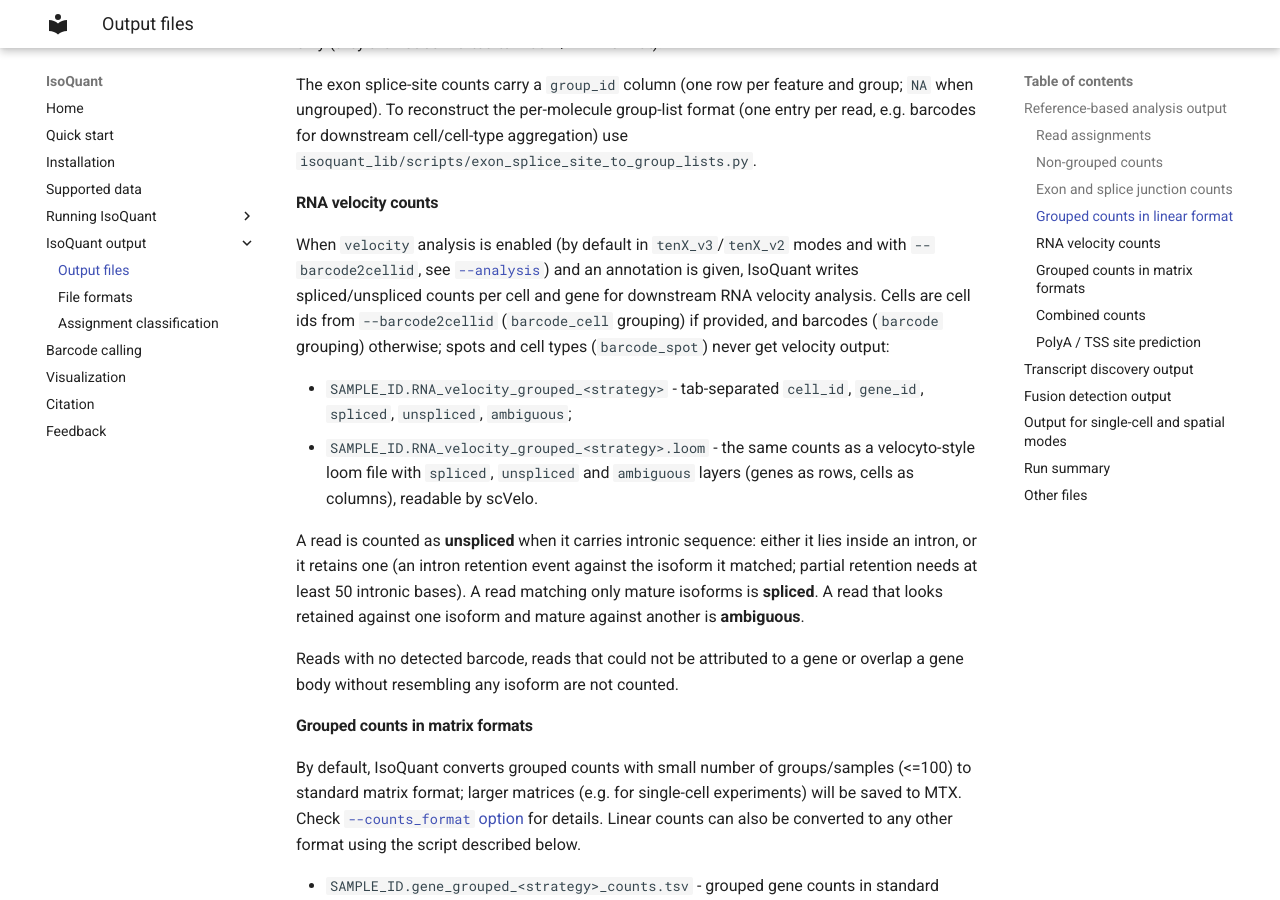
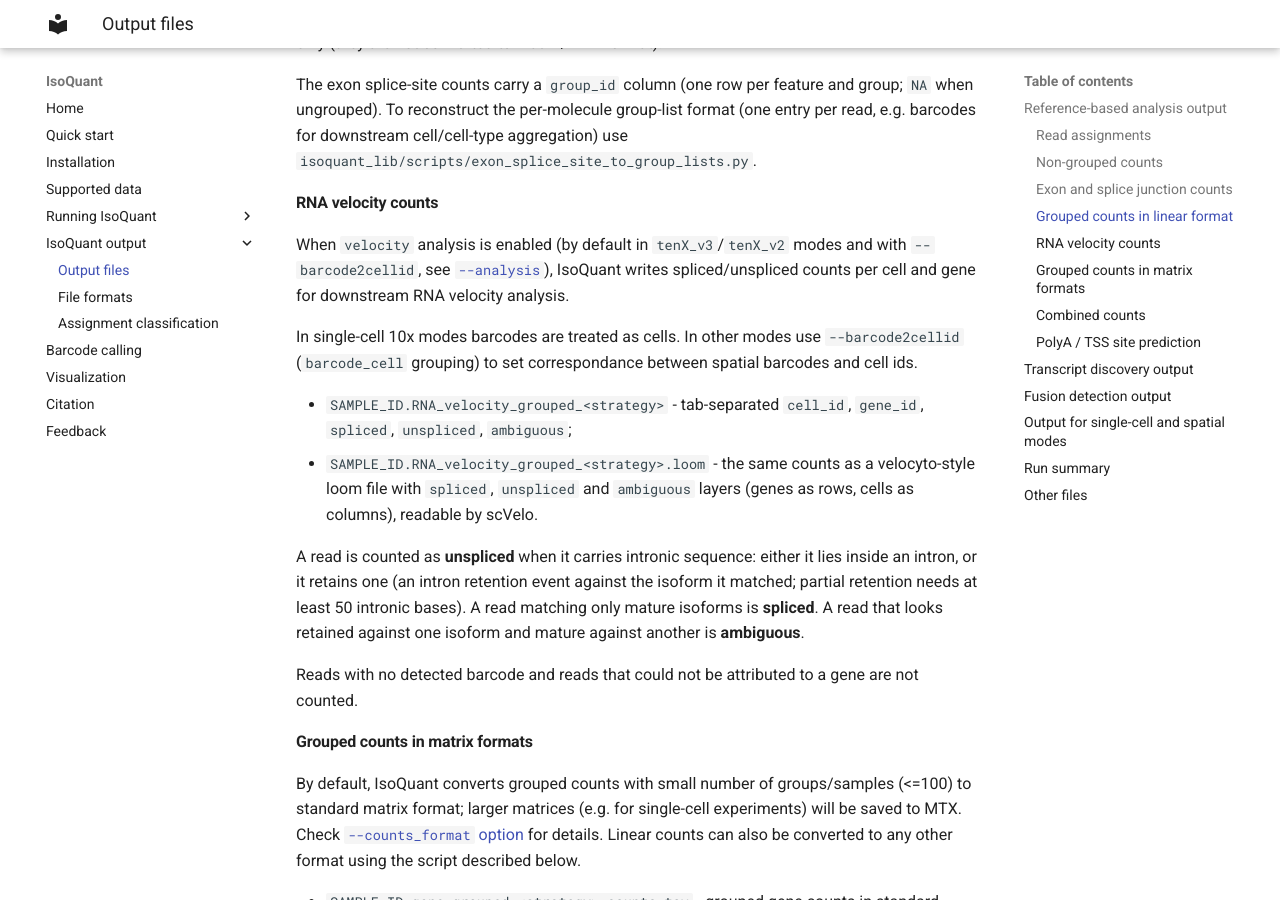
Before and after one commit to ablab/IsoQuant, an MkDocs documentation site: the page built from docs/output.md, in a window 1280 px wide and 900 px high, scrolled down 1973 px. Built offline with MkDocs 1.6.1 and Material for MkDocs 9.7.7, drawn with Linux system fonts in a browser that asks for light colours.

Commit message:
clarified RNA velocity counts explanation

```diff
--- a/docs/output.md
+++ b/docs/output.md
@@ -66,10 +66,10 @@ use `isoquant_lib/scripts/exon_splice_site_to_group_lists.py`.
 #### RNA velocity counts
 
 When `velocity` analysis is enabled (by default in `tenX_v3`/`tenX_v2` modes and with `--barcode2cellid`,
-see [`--analysis`](cmd.md#pipeline-options)) and an annotation is given,
+see [`--analysis`](cmd.md#pipeline-options)),
 IsoQuant writes spliced/unspliced counts per cell and gene for downstream RNA velocity analysis.
-Cells are cell ids from `--barcode2cellid` (`barcode_cell` grouping) if provided, and barcodes (`barcode` grouping) otherwise;
-spots and cell types (`barcode_spot`) never get velocity output:
+
+In single-cell 10x modes barcodes are treated as cells. In other modes use `--barcode2cellid` (`barcode_cell` grouping) to set correspondance between spatial barcodes and cell ids.
 
 * `SAMPLE_ID.RNA_velocity_grouped_<strategy>` - tab-separated `cell_id`, `gene_id`, `spliced`, `unspliced`, `ambiguous`;
 * `SAMPLE_ID.RNA_velocity_grouped_<strategy>.loom` - the same counts as a velocyto-style loom file
@@ -80,8 +80,7 @@ or it retains one (an intron retention event against the isoform it matched; par
 least 50 intronic bases). A read matching only mature isoforms is **spliced**. A read that looks retained
 against one isoform and mature against another is **ambiguous**.
 
-Reads with no detected barcode, reads that could not be attributed to a gene or overlap a gene body without resembling any isoform are
-not counted.
+Reads with no detected barcode and reads that could not be attributed to a gene are not counted.
 
 
 #### Grouped counts in matrix formats
```
